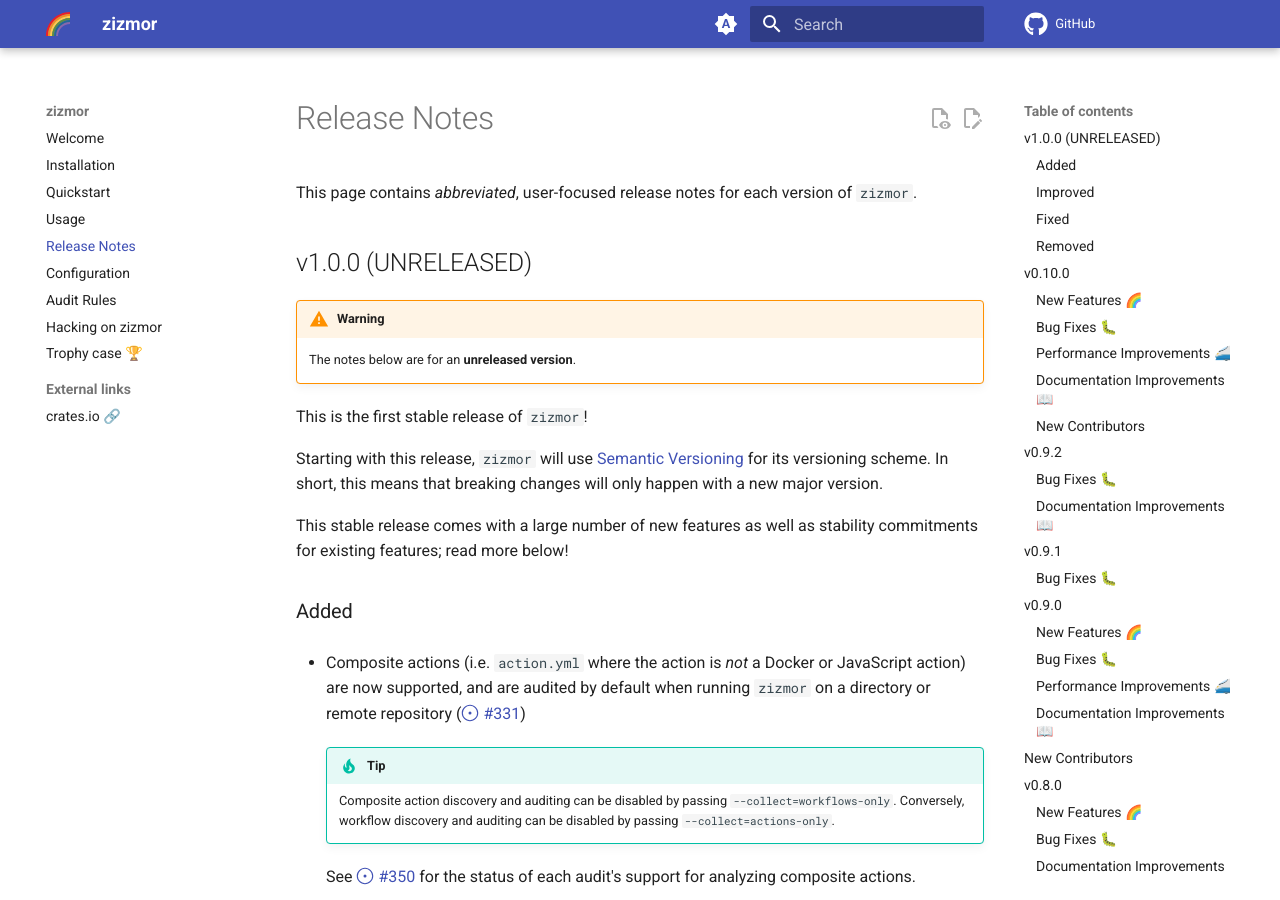
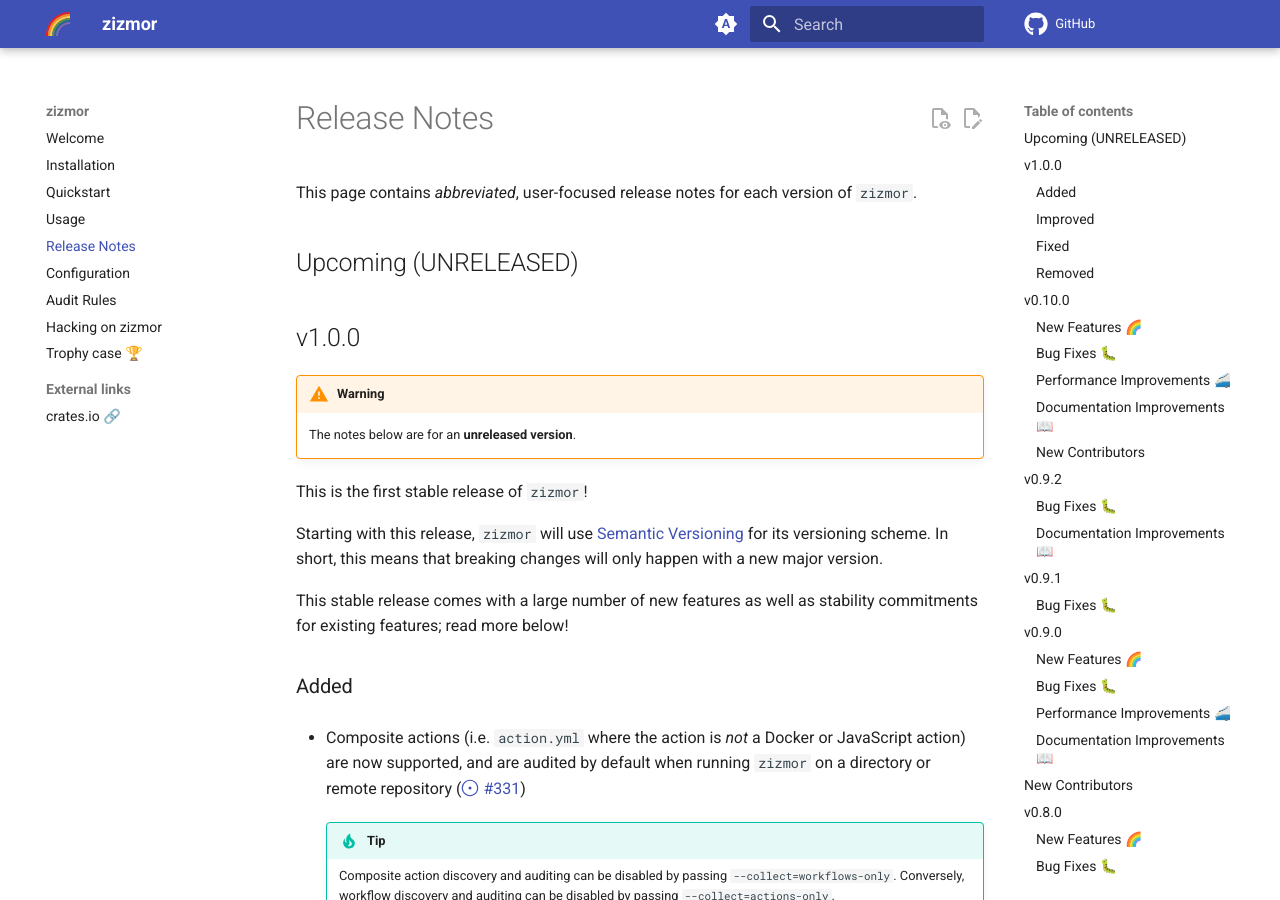
Before and after one commit to zizmorcore/zizmor, an MkDocs documentation site: the page built from docs/release-notes.md, in a window 1280 px wide and 900 px high. Built offline with MkDocs 1.6.1 and Material for MkDocs 9.7.7, drawn with Linux system fonts in a browser that asks for light colours; comment, search, counter and statistics services are not loaded.

Commit message:
chore: prep 1.0.0
Signed-off-by: William Woodruff <william@yossarian.net>

```diff
--- a/Cargo.toml
+++ b/Cargo.toml
@@ -1,7 +1,7 @@
 [package]
 name = "zizmor"
 description = "Static analysis for GitHub Actions"
-version = "0.10.0"
+version = "1.0.0"
 edition = "2021"
 repository = "https://github.com/woodruffw/zizmor"
 homepage = "https://github.com/woodruffw/zizmor"
--- a/docs/release-notes.md
+++ b/docs/release-notes.md
@@ -7,7 +7,9 @@
 This page contains _abbreviated_, user-focused release notes for each version
 of `zizmor`.
 
-## v1.0.0 (UNRELEASED)
+## Upcoming (UNRELEASED)
+
+## v1.0.0
 
 !!! warning
 
```
Also changed, not shown: 1 other file.
